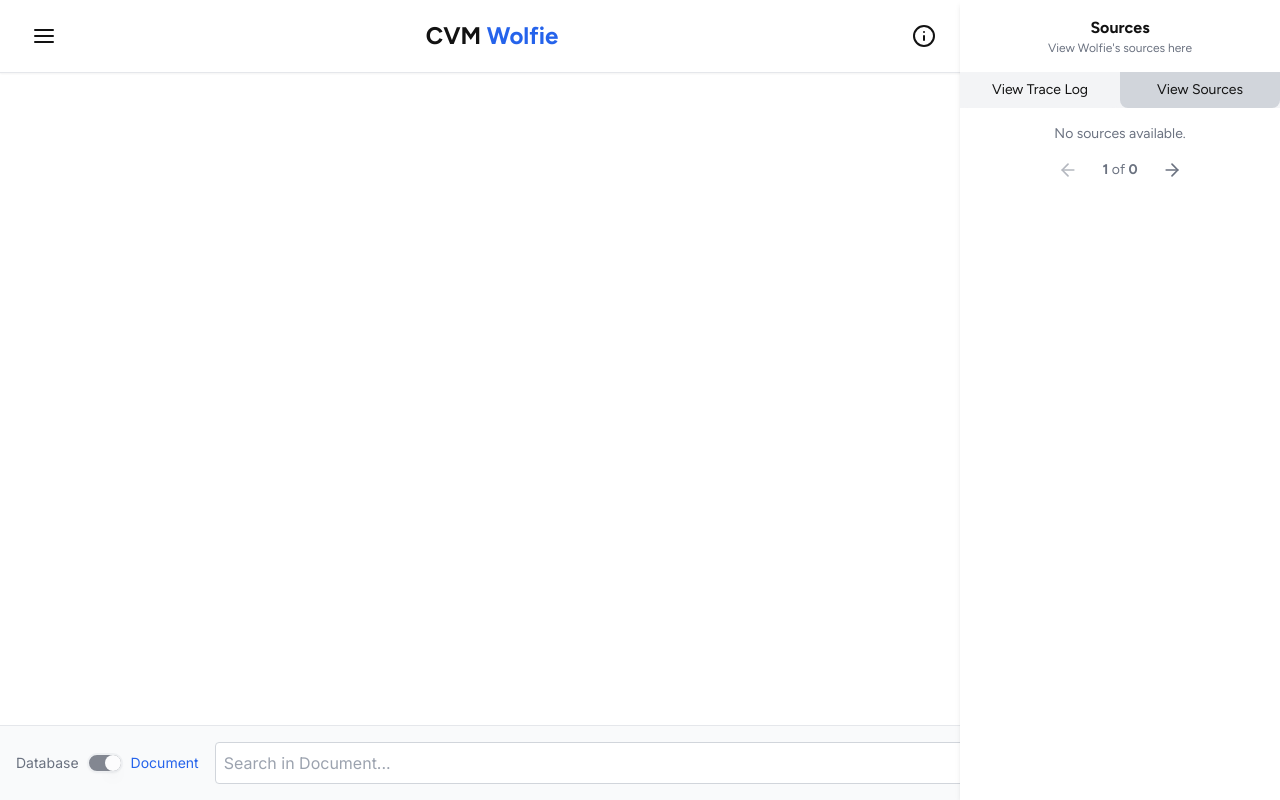
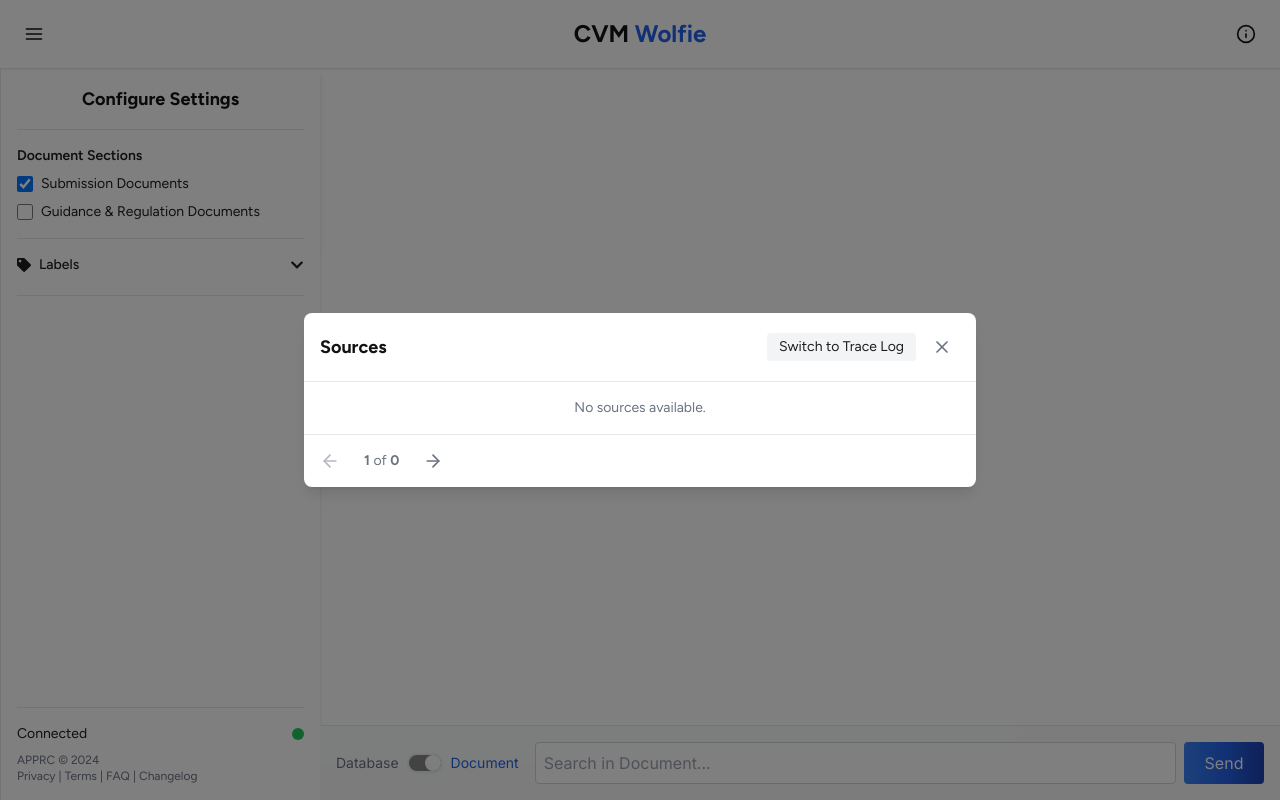
Before and after one commit to sswadkar/wolfie, a Next.js app: page / in a window 1280 px wide. Both pictures are taken after a click on the button 1235 px from the left and 36 px from the top of the page. Built offline with nearby package versions, Linux system fonts and the light colour scheme.

Commit message:
ui changes

```diff
--- a/app/ClientLayout.tsx
+++ b/app/ClientLayout.tsx
@@ -1,4 +1,6 @@
 "use client"
+
+import type React from "react"
 
 import "./globals.css"
 import Sidebar from "@/components/Sidebar"
@@ -16,7 +18,7 @@ interface Source {
 }
 
 export default function ClientLayout() {
-  const [isSidebarVisible, setSidebarVisible] = useState(false)
+  const [isSidebarVisible, setSidebarVisible] = useState(true)
   const [isTraceLogVisible, setTraceLogVisible] = useState(false)
   const [sourcesData, setSourcesData] = useState<Source[]>([])
   const [activeTab, setActiveTab] = useState<"trace" | "sources">("sources")
@@ -31,34 +33,31 @@ export default function ClientLayout() {
   }
 
   return (
-    <html lang="en" className={figtree.className}>
-      <body className="bg-white text-gray-800 h-screen w-screen">
-        <div className="flex h-full w-full justify-between">
-          {/* Sidebar */}
-          <Sidebar isVisible={isSidebarVisible} />
-          {/* Main Content Area */}
-          <div className="flex-1 flex flex-col h-full z-0">
+    <html>
+      <body>
+    <div className={`${figtree.className} bg-white text-gray-800 h-screen w-screen flex flex-col`}>
       {/* Header */}
-            <div className="fixed w-full flex items-center justify-between bg-white p-4 z-50 border-b border-gray-200 shadow-sm">
-              <button
-                onClick={toggleSidebar}
-                className={`text-gray-800 text-2xl focus:outline-none p-2 hover:bg-gray-100 rounded ${isSidebarVisible ? "ml-60" : "ml-2"}`}
-              >
-                <FiMenu />
+      <header className="w-full flex items-center justify-between bg-white p-4 z-10 border-b border-gray-200 shadow-sm">
+      <button onClick={toggleSidebar} className="text-gray-800 focus:outline-none p-2 hover:bg-gray-100 rounded">
+            <FiMenu size={20} />
           </button>
-              <h1 className="ml-4 text-2xl font-bold text-gray-800">
+        <h1 className="text-2xl font-bold text-gray-800">
           CVM <span className="text-blue-600 text-2xl font-bold">Wolfie</span>
         </h1>
-              <button
-                onClick={toggleTraceLog}
-                className={`text-gray-800 text-2xl focus:outline-none p-2 hover:bg-gray-100 rounded ${isTraceLogVisible ? "mr-80" : "mr-2"}`}
-              >
-                <FiInfo />
+        <button onClick={toggleTraceLog} className="text-gray-800 focus:outline-none p-2 hover:bg-gray-100 rounded">
+            <FiInfo size={20} />
           </button>
-            </div>
+        {/* <div className="flex items-center space-x-4">
+        </div> */}
+      </header>
 
-            {/* Pass sourcesData and setSourcesData to children */}
-            <div className={`pt-20 flex-1 ${inter.className}`}>
+      {/* Main Content Area */}
+      <div className="flex flex-1 overflow-hidden">
+        {/* Sidebar - now on the right */}
+        <Sidebar isVisible={isSidebarVisible} />
+
+        {/* Chat Area */}
+        <div className={`flex-1 flex flex-col ${inter.className}`}>
           <ChatPage
             sourcesData={sourcesData}
             setSourcesData={setSourcesData}
@@ -67,9 +66,10 @@ export default function ClientLayout() {
             setSourceIndex={setCurrentIndex}
           />
         </div>
-          </div>
 
+        {/* TraceLog - floating over content when visible */}
         <TraceLog
+          setTraceLogVisible={setTraceLogVisible}
           isVisible={isTraceLogVisible}
           sources={sourcesData}
           activeTab={activeTab}
@@ -78,7 +78,8 @@ export default function ClientLayout() {
           setCurrentIndex={setCurrentIndex}
         />
       </div>
+    </div>
     </body>
     </html>
   )
-};
+}
--- a/app/globals.css
+++ b/app/globals.css
@@ -3,36 +3,49 @@
 @tailwind utilities;
 
 body {
-  margin: 0;
+  font-family: Arial, Helvetica, sans-serif;
 }
 
 @layer utilities {
   .text-balance {
     text-wrap: balance;
   }
+  .animate-blink {
+    animation: blink 1s step-end infinite;
+  }
+}
+
+@keyframes blink {
+  from,
+  to {
+    opacity: 1;
+  }
+  50% {
+    opacity: 0;
+  }
 }
 
 @layer base {
   :root {
     --background: 0 0% 100%;
-    --foreground: 222.2 84% 4.9%;
+    --foreground: 0 0% 3.9%;
     --card: 0 0% 100%;
-    --card-foreground: 222.2 84% 4.9%;
+    --card-foreground: 0 0% 3.9%;
     --popover: 0 0% 100%;
-    --popover-foreground: 222.2 84% 4.9%;
-    --primary: 222.2 47.4% 11.2%;
-    --primary-foreground: 210 40% 98%;
-    --secondary: 210 40% 96.1%;
-    --secondary-foreground: 222.2 47.4% 11.2%;
-    --muted: 210 40% 96.1%;
-    --muted-foreground: 215.4 16.3% 46.9%;
-    --accent: 210 40% 96.1%;
-    --accent-foreground: 222.2 47.4% 11.2%;
+    --popover-foreground: 0 0% 3.9%;
+    --primary: 0 0% 9%;
+    --primary-foreground: 0 0% 98%;
+    --secondary: 0 0% 96.1%;
+    --secondary-foreground: 0 0% 9%;
+    --muted: 0 0% 96.1%;
+    --muted-foreground: 0 0% 45.1%;
+    --accent: 0 0% 96.1%;
+    --accent-foreground: 0 0% 9%;
     --destructive: 0 84.2% 60.2%;
-    --destructive-foreground: 210 40% 98%;
-    --border: 214.3 31.8% 91.4%;
-    --input: 214.3 31.8% 91.4%;
-    --ring: 222.2 84% 4.9%;
+    --destructive-foreground: 0 0% 98%;
+    --border: 0 0% 89.8%;
+    --input: 0 0% 89.8%;
+    --ring: 0 0% 3.9%;
     --chart-1: 12 76% 61%;
     --chart-2: 173 58% 39%;
     --chart-3: 197 37% 24%;
@@ -49,25 +62,25 @@ body {
     --sidebar-ring: 217.2 91.2% 59.8%;
   }
   .dark {
-    --background: 222.2 84% 4.9%;
-    --foreground: 210 40% 98%;
-    --card: 222.2 84% 4.9%;
-    --card-foreground: 210 40% 98%;
-    --popover: 222.2 84% 4.9%;
-    --popover-foreground: 210 40% 98%;
-    --primary: 210 40% 98%;
-    --primary-foreground: 222.2 47.4% 11.2%;
-    --secondary: 217.2 32.6% 17.5%;
-    --secondary-foreground: 210 40% 98%;
-    --muted: 217.2 32.6% 17.5%;
-    --muted-foreground: 215 20.2% 65.1%;
-    --accent: 217.2 32.6% 17.5%;
-    --accent-foreground: 210 40% 98%;
+    --background: 0 0% 3.9%;
+    --foreground: 0 0% 98%;
+    --card: 0 0% 3.9%;
+    --card-foreground: 0 0% 98%;
+    --popover: 0 0% 3.9%;
+    --popover-foreground: 0 0% 98%;
+    --primary: 0 0% 98%;
+    --primary-foreground: 0 0% 9%;
+    --secondary: 0 0% 14.9%;
+    --secondary-foreground: 0 0% 98%;
+    --muted: 0 0% 14.9%;
+    --muted-foreground: 0 0% 63.9%;
+    --accent: 0 0% 14.9%;
+    --accent-foreground: 0 0% 98%;
     --destructive: 0 62.8% 30.6%;
-    --destructive-foreground: 210 40% 98%;
-    --border: 217.2 32.6% 17.5%;
-    --input: 217.2 32.6% 17.5%;
-    --ring: 212.7 26.8% 83.9%;
+    --destructive-foreground: 0 0% 98%;
+    --border: 0 0% 14.9%;
+    --input: 0 0% 14.9%;
+    --ring: 0 0% 83.1%;
     --chart-1: 220 70% 50%;
     --chart-2: 160 60% 45%;
     --chart-3: 30 80% 55%;
--- a/app/layout.tsx
+++ b/app/layout.tsx
@@ -7,10 +7,6 @@ export const metadata: Metadata = {
   description: "CVM Wolfie",
 }
 
-export default function RootLayout({
-  children,
-}: {
-  children: React.ReactNode
-}) {
+export default function RootLayout() {
   return <ClientLayout></ClientLayout>
 }
--- a/components/ChatPage.tsx
+++ b/components/ChatPage.tsx
@@ -6,6 +6,7 @@ import { useState, useEffect, useRef } from "react"
 import { Table, TableHeader, TableBody, TableRow, TableHead, TableCell } from "@/components/ui/table"
 import { FiCopy } from "react-icons/fi"
 import { Switch } from "@/components/ui/switch" // Import the ShadCN Switch component
+import { WelcomeScreen } from "./WelcomeScreen"
 
 interface ChatMessage {
   id: number
@@ -279,7 +280,7 @@ const ChatPage: React.FC<ChatPageProps> = ({
 
   useEffect(() => {
     if (chatContainerRef.current && messages.length > 0 && messages[messages.length - 1].id != prevMessageId.current) {
-      window.scrollTo(0, chatContainerRef.current.offsetHeight)
+      chatContainerRef.current.scrollTop = chatContainerRef.current.scrollHeight
     }
     if (messages.length > 0) {
       prevMessageId.current = messages[messages.length - 1].id
@@ -287,17 +288,18 @@ const ChatPage: React.FC<ChatPageProps> = ({
   }, [messages])
 
   return (
-    <div ref={chatContainerRef} className="flex h-full w-full max-w-screen bg-white text-gray-800">
-      <div className="flex-1 flex flex-col">
-        {/* Chat Messages */}
-        <div className="flex-1 w-screen overflow-y-scroll p-4 space-y-4">
-          {messages.map((msg) => (
-            <ChatMessageComponent key={msg.id} message={msg} onCopy={handleCopy} />
-          ))}
+    <div className="flex flex-col h-full">
+      {/* Chat Messages or Welcome Screen */}
+      <div ref={chatContainerRef} className="flex-1 overflow-y-auto p-4 space-y-4">
+        {messages.length > 0 ? (
+          messages.map((msg) => <ChatMessageComponent key={msg.id} message={msg} onCopy={handleCopy} />)
+        ) : (
+          <WelcomeScreen />
+        )}
       </div>
 
       {/* Input Section */}
-        <div className="bg-gray-50 p-4 flex items-center absolute bottom-0 sticky border-t border-gray-200">
+      <div className="bg-gray-50 p-4 flex items-center border-t border-gray-200">
         {/* ShadCN Switch */}
         <div className="flex items-center mr-4">
           <span className={`mr-2 text-sm ${isDocumentSearch ? "text-gray-500" : "text-blue-600"}`}>Database</span>
@@ -319,10 +321,12 @@ const ChatPage: React.FC<ChatPageProps> = ({
             placeholder={`Search in ${isDocumentSearch ? "Document" : "Database"}...`}
             className="flex-1 bg-white text-gray-800 p-2 rounded border border-gray-300"
           />
-            <button onClick={sendMessage} className="bg-blue-600 hover:bg-blue-700 text-white p-2 rounded">
+          <button
+            onClick={sendMessage}
+            className="bg-gradient-to-r from-blue-500 via-blue-600 to-blue-800 hover:bg-gradient-to-br text-white p-2 rounded w-20"
+          >
             Send
           </button>
-          </div>
         </div>
       </div>
     </div>
--- a/components/Sidebar.tsx
+++ b/components/Sidebar.tsx
@@ -1,6 +1,7 @@
 "use client"
 
-import { FaEdit, FaTrash } from "react-icons/fa"
+import { useState } from "react"
+import { FaChevronDown, FaChevronUp, FaTag } from "react-icons/fa"
 import type React from "react"
 
 interface SidebarProps {
@@ -8,64 +9,161 @@ interface SidebarProps {
 }
 
 const Sidebar: React.FC<SidebarProps> = ({ isVisible }) => {
-  const options = [
-    {
-      title: "Check FDA Compliance",
-      description: "Analyze if product X meets the necessary...",
-    },
-    {
-      title: "Generate Summary Report",
-      description: "Summarize findings for product approval...",
-    },
-    {
-      title: "Verify Data Integrity",
-      description: "Ensure all submitted data matches FDA...",
-    },
-    {
-      title: "Label Analysis",
-      description: "Evaluate product labels for regulatory...",
-    },
+  const [activeSection, setActiveSection] = useState<string>("submissions")
+  const [showLabels, setShowLabels] = useState<boolean>(false)
+  const [selectedLabels, setSelectedLabels] = useState<string[]>([])
+
+  const labels = [
+    "Effectiveness",
+    "Human Food Safety",
+    "Chemistry and Manufacturing Controls",
+    "Environmental",
+    "Product Characterization (ABCT)",
+    "Target Animal Safety",
+    "Reasonable Expectation of Effectiveness",
+    "Communication/Admin Actions",
+    "Designation",
+    "All Other Information",
+    "Labeling",
+    "Phenotypic Characterization",
+    "Bioequivalence",
+    "Patent and Exclusivity",
+    "New Animal Drug Application",
+    "Annual Chemistry Report",
+    "B1 Supplement",
+    "Determination of Eligibility",
+    "Addition to Index",
+    "Qualified Expert Panel",
+    "Other Application Submissions",
+    "Drug Experience Report",
+    "Adverse Drug Event",
+    "Drug Product Listing",
+    "Marketing Materials",
+    "New Distributor Statement",
+    "Antimicrobial Report",
+    "CAREs Act"
   ]
+
+  const toggleLabel = (label: string) => {
+    setSelectedLabels(prev =>
+      prev.includes(label)
+        ? prev.filter(l => l !== label) // remove if already selected
+        : [...prev, label]              // add if not selected
+    )
+  }
+
 
   return (
     <div
-      className={`fixed left-0 z-50 bg-white h-full flex flex-col transform transition-all duration-300 ease-in-out shadow-md ${
-        isVisible ? "visible translate-x-0 w-64" : "invisible -translate-x-full w-0"
+      className={`bg-white border-l border-gray-200 h-full flex flex-col transition-all duration-300 ease-in-out shadow-md ${
+        isVisible ? "w-80" : "w-0 overflow-hidden"
       }`}
     >
-      <div className="p-4 flex flex-col h-full w-full">
-        {/* Header */}
+      <div className="p-4 flex flex-col h-full w-full justify-between">
+        {/* Header + Labels */}
         <div className="flex flex-col items-center mb-4">
-          <h2 className="text-lg font-bold text-gray-800">Manage Chats</h2>
+          {/* Header */}
+          <div className="flex flex-col items-center mb-4">
+            <h2 className="text-lg font-bold text-gray-800">Configure Settings</h2>
+          </div>
+
+          {/* Document Toggle Checkboxes */}
+          <div className="border-t border-gray-200 pt-4 w-full mb-4">
+            <h3 className="text-sm font-semibold text-gray-700 mb-2">Document Sections</h3>
+            <div className="flex flex-col gap-2">
+              <label className="inline-flex items-center">
+                <input
+                  type="checkbox"
+                  checked={activeSection === "submissions"}
+                  onChange={() => setActiveSection("submissions")}
+                  className="form-checkbox h-4 w-4 text-blue-600 border-gray-300 rounded focus:ring-blue-500"
+                />
+                <span className="ml-2 text-sm text-gray-700">Submission Documents</span>
+              </label>
+
+              <label className="inline-flex items-center">
+                <input
+                  type="checkbox"
+                  checked={activeSection === "guidance"}
+                  onChange={() => setActiveSection("guidance")}
+                  className="form-checkbox h-4 w-4 text-blue-600 border-gray-300 rounded focus:ring-blue-500"
+                />
+                <span className="ml-2 text-sm text-gray-700">Guidance & Regulation Documents</span>
+              </label>
+            </div>
+          </div>
+
+          {/* Labels Section */}
+          <div className= "border-t border-gray-200 pt-4 w-full">
+            <button
+              className="flex items-center justify-between overflow-y-auto w-full text-sm font-medium text-gray-700 mb-1 mr-2"
+              onClick={() => setShowLabels(!showLabels)}
+            >
+              <span className="flex items-center h">
+                <FaTag className="mr-2" /> Labels
+              </span>
+              {showLabels ? <FaChevronUp /> : <FaChevronDown />}
+            </button>
+
+            {showLabels && (
+              <div className="max-h-96 overflow-y-auto pr-1">
+                <div className="flex flex-wrap gap-2 mt-2">
+                {labels.map((label, index) => {
+                  const isSelected = selectedLabels.includes(label)
+                  return (
+                    <button
+                      key={index}
+                      onClick={() => toggleLabel(label)}
+                      className={`px-2 py-1 text-xs rounded-full border ${
+                        isSelected
+                          ? "bg-blue-600 text-white border-blue-600"
+                          : "bg-gray-100 text-gray-700 hover:bg-blue-100 hover:text-blue-700"
+                      }`}
+                    >
+                      {label}
+                    </button>
+                  )
+                })}
+                </div>
+              </div>
+            )}
+          </div>
+          <div className= "border-t border-gray-200 mt-4 w-full"></div>
         </div>
 
         {/* Search Bar */}
-        <div className="mb-4">
+        {/* <div className="mb-4">
           <input
             type="text"
-            placeholder="Search chats..."
+            placeholder="Search documents..."
             className="w-full p-2 rounded bg-gray-100 text-sm placeholder-gray-500 border border-gray-200"
           />
-        </div>
+        </div> */}
 
-        {/* Chat Options */}
-        <ul className="divide-y divide-gray-200 overflow-y-auto h-full max-h-[70vh]">
-          {options.map((option, index) => (
-            <li key={index} className="flex justify-between items-center py-3 px-2 hover:bg-gray-100">
-              <div>
-                <h3 className="font-medium text-sm text-gray-800">{option.title}</h3>
-                <p className="text-xs text-gray-500 hidden md:block">{option.description}</p>
-              </div>
-              <div className="flex space-x-3 text-gray-500 pl-2">
-                <FaEdit className="cursor-pointer hover:text-gray-800" />
-                <FaTrash className="cursor-pointer hover:text-gray-800" />
-              </div>
-            </li>
-          ))}
-        </ul>
+        {/* Section Tabs */}
+        {/* <div className="flex mb-4 border-b border-gray-200">
+          <button
+            className={`flex-1 py-2 text-sm font-medium ${activeSection === "submissions" ? "text-blue-600 border-b-2 border-blue-600" : "text-gray-500"}`}
+            onClick={() => setActiveSection("submissions")}
+          >
+            Submissions
+          </button>
+          <button
+            className={`flex-1 py-2 text-sm font-medium ${activeSection === "guidance" ? "text-blue-600 border-b-2 border-blue-600" : "text-gray-500"}`}
+            onClick={() => setActiveSection("guidance")}
+          >
+            Guidance
+          </button>
+          <button
+            className={`flex-1 py-2 text-sm font-medium ${activeSection === "database" ? "text-blue-600 border-b-2 border-blue-600" : "text-gray-500"}`}
+            onClick={() => setActiveSection("database")}
+          >
+            Database
+          </button>
+        </div> */}
 
         {/* Footer */}
-        <div className="mt-auto">
+        <div className="mt-4">
           <div className="border-t border-gray-200 pt-4">
             <div className="flex items-center justify-between text-sm text-gray-700">
               <span>Connected</span>
--- a/components/TraceLog.tsx
+++ b/components/TraceLog.tsx
@@ -17,6 +17,7 @@ interface TraceLogProps {
   setActiveTab: React.Dispatch<React.SetStateAction<"trace" | "sources">>
   currentIndex: number
   setCurrentIndex: React.Dispatch<React.SetStateAction<number>>
+  setTraceLogVisible: React.Dispatch<React.SetStateAction<boolean>>
 }
 
 const TraceLog: React.FC<TraceLogProps> = ({
@@ -26,6 +27,7 @@ const TraceLog: React.FC<TraceLogProps> = ({
   setActiveTab,
   currentIndex,
   setCurrentIndex,
+  setTraceLogVisible,
 }) => {
   const contentLength = activeTab === "trace" ? 1 : sources.length
 
@@ -37,45 +39,46 @@ const TraceLog: React.FC<TraceLogProps> = ({
     setCurrentIndex((prev) => Math.min(prev + 1, contentLength - 1))
   }
 
+  if (!isVisible) return null
+
   return (
-    <div
-      className={`fixed right-0 z-20 bg-white h-full flex flex-col transform transition-all duration-300 ease-in-out shadow-md ${
-        isVisible ? "visible translate-x-0 w-80 pt-4" : "invisible -translate-x-full w-0"
-      }`}
+    <div className="fixed inset-0 z-50 flex items-center justify-center bg-black bg-opacity-50">
+      <div className="bg-white rounded-lg shadow-lg w-full max-w-2xl max-h-[80vh] flex flex-col">
+        {/* Header */}
+        <div className="p-4 border-b border-gray-200 flex justify-between items-center">
+          <h2 className="text-lg font-bold text-gray-800">{activeTab === "trace" ? "Trace Log" : "Sources"}</h2>
+          <div className="flex items-center">
+            <button
+              onClick={() => setActiveTab(activeTab === "trace" ? "sources" : "trace")}
+              className="px-3 py-1 text-sm bg-gray-100 text-gray-700 rounded hover:bg-gray-200 mr-2"
             >
-      <div className={`overflow-y-scroll ${isVisible ? "visible" : "hidden"}`}>
-        {/* Header */}
-        <div className="w-full">
-          <h2 className="text-md font-bold text-center text-gray-800">
-            {activeTab === "trace" ? "Trace Log" : "Sources"}
-          </h2>
-          <p className="text-xs text-gray-500 text-center">
-            View Wolfie's {activeTab === "trace" ? "workflow here" : "sources here"}
-          </p>
-          <div className="mt-4 flex justify-between w-full text-sm bg-gray-100">
-            <button
-              onClick={() => {
-                setActiveTab("trace")
-                setCurrentIndex(0)
-              }}
-              className={`w-1/2 py-2 rounded-b-lg ${activeTab === "trace" ? "bg-gray-300" : "bg-gray-100"} text-gray-800 hover:bg-gray-400`}
-            >
-              View Trace Log
+              Switch to {activeTab === "trace" ? "Sources" : "Trace Log"}
             </button>
             <button
-              onClick={() => {
-                setActiveTab("sources")
-                setCurrentIndex(0)
-              }}
-              className={`w-1/2 py-2 rounded-b-lg ${activeTab === "sources" ? "bg-gray-300" : "bg-gray-100"} text-gray-800 hover:bg-gray-400`}
+              onClick={() => setTraceLogVisible(false)}
+              className="p-2 text-gray-500 hover:text-gray-800 rounded-full hover:bg-gray-100"
+              aria-label="Close"
             >
-              View Sources
+              <svg
+                xmlns="http://www.w3.org/2000/svg"
+                width="20"
+                height="20"
+                viewBox="0 0 24 24"
+                fill="none"
+                stroke="currentColor"
+                strokeWidth="2"
+                strokeLinecap="round"
+                strokeLinejoin="round"
+              >
+                <line x1="18" y1="6" x2="6" y2="18"></line>
+                <line x1="6" y1="6" x2="18" y2="18"></line>
+              </svg>
             </button>
           </div>
         </div>
 
         {/* Content Section */}
-        <div className="p-4 flex-1">
+        <div className="p-4 overflow-y-auto flex-1">
           {activeTab === "trace" ? (
             <div className="border border-gray-300 text-gray-800 p-4 rounded shadow-sm">
               <h3 className="text-sm font-semibold mb-2">Generating SQL Query</h3>
@@ -99,7 +102,8 @@ const TraceLog: React.FC<TraceLogProps> = ({
         </div>
 
         {/* Footer */}
-        <div className="mb-4 flex justify-center items-center space-x-6 text-gray-500">
+        <div className="p-4 border-t border-gray-200 flex justify-between items-center">
+          <div className="flex items-center space-x-6 text-gray-500">
             <button
               onClick={goToPrevious}
               disabled={currentIndex === 0}
@@ -108,7 +112,8 @@ const TraceLog: React.FC<TraceLogProps> = ({
               <FiArrowLeft size={20} />
             </button>
             <p className="text-sm">
-            <span className="font-bold">{currentIndex + 1}</span> of <span className="font-bold">{contentLength}</span>
+              <span className="font-bold">{currentIndex + 1}</span> of{" "}
+              <span className="font-bold">{contentLength}</span>
             </p>
             <button
               onClick={goToNext}
@@ -120,6 +125,7 @@ const TraceLog: React.FC<TraceLogProps> = ({
           </div>
         </div>
       </div>
+    </div>
   )
 }
 
--- /dev/null
+++ b/components/WelcomeScreen.tsx
@@ -0,0 +1,58 @@
+"use client"
+
+import { useEffect, useState } from "react"
+
+const examples = [
+  "FDA regulations for medical devices",
+  "drug approval processes",
+  "clinical trial requirements",
+  "regulatory compliance guidelines",
+  "pharmaceutical manufacturing standards"
+]
+
+export const WelcomeScreen = () => {
+  const [currentText, setCurrentText] = useState("")
+  const [isDeleting, setIsDeleting] = useState(false)
+  const [exampleIndex, setExampleIndex] = useState(0)
+  const [delta, setDelta] = useState(150)
+
+  // Typing effect
+  useEffect(() => {
+    const ticker = setTimeout(() => {
+      const current = examples[exampleIndex]
+
+      if (isDeleting) {
+        setCurrentText(current.substring(0, currentText.length - 1))
+        setDelta(50) // Faster when deleting
+      } else {
+        setCurrentText(current.substring(0, currentText.length + 1))
+        setDelta(100) // Slower when typing
+      }
+
+      if (!isDeleting && currentText === current) {
+        // Start deleting after a pause
+        setTimeout(() => setIsDeleting(true), 750)
+      } else if (isDeleting && currentText === "") {
+        setIsDeleting(false)
+        setExampleIndex((exampleIndex + 1) % examples.length)
+        setDelta(500) // Pause before typing next example
+      }
+    }, delta)
+
+    return () => clearTimeout(ticker)
+  }, [currentText, delta, exampleIndex, isDeleting])
+
+  return (
+    <div className="flex flex-col items-center justify-center h-full">
+      <h1 className="text-4xl font-bold text-gray-600 z-10">
+          Hey <span className="text-blue-800 font-bold">Wolfie</span>
+        </h1>
+      <div className="h-8 mt-4">
+        <p className="text-xl text-gray-600">
+          Ask me about <span className="text-blue-600 font-medium">{currentText}</span>
+          <span className="animate-blink">|</span>
+        </p>
+      </div>
+    </div>
+  )
+}
```
Lines whose indentation alone changed are shown as unchanged.
